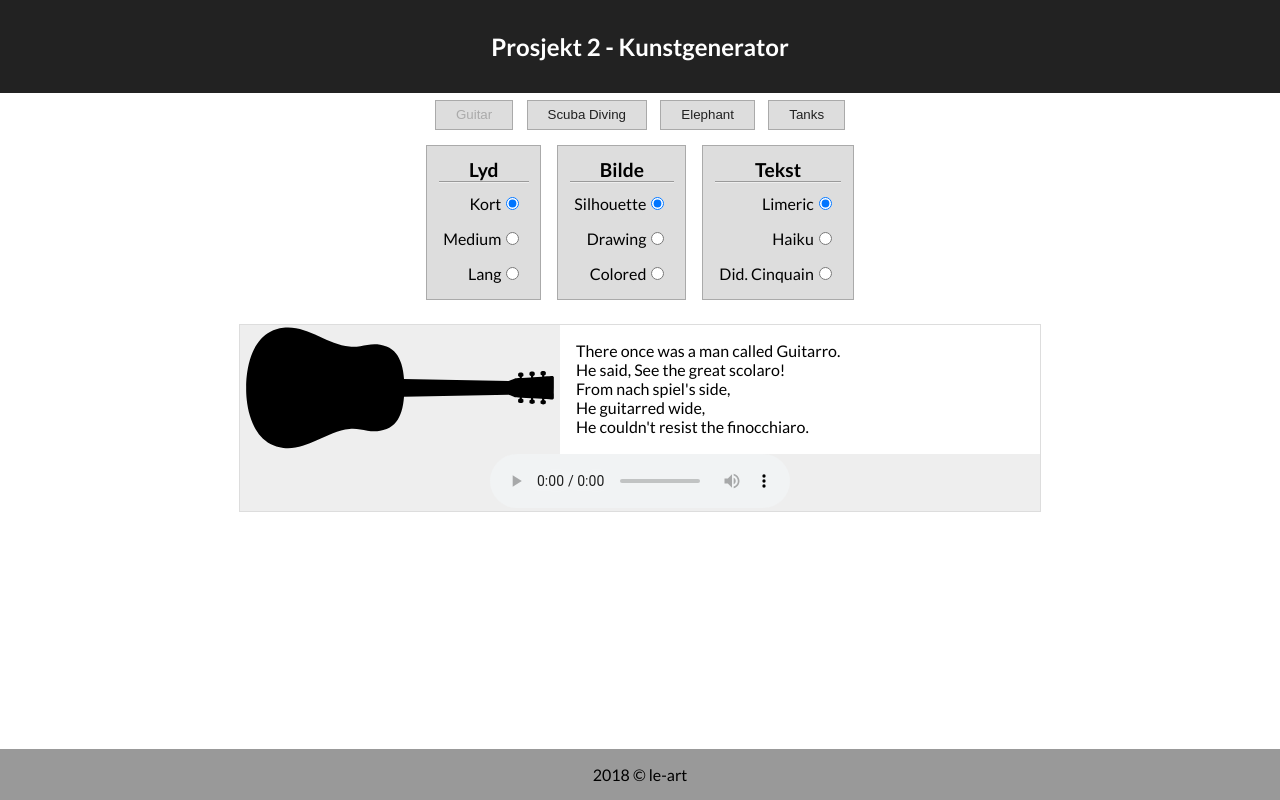
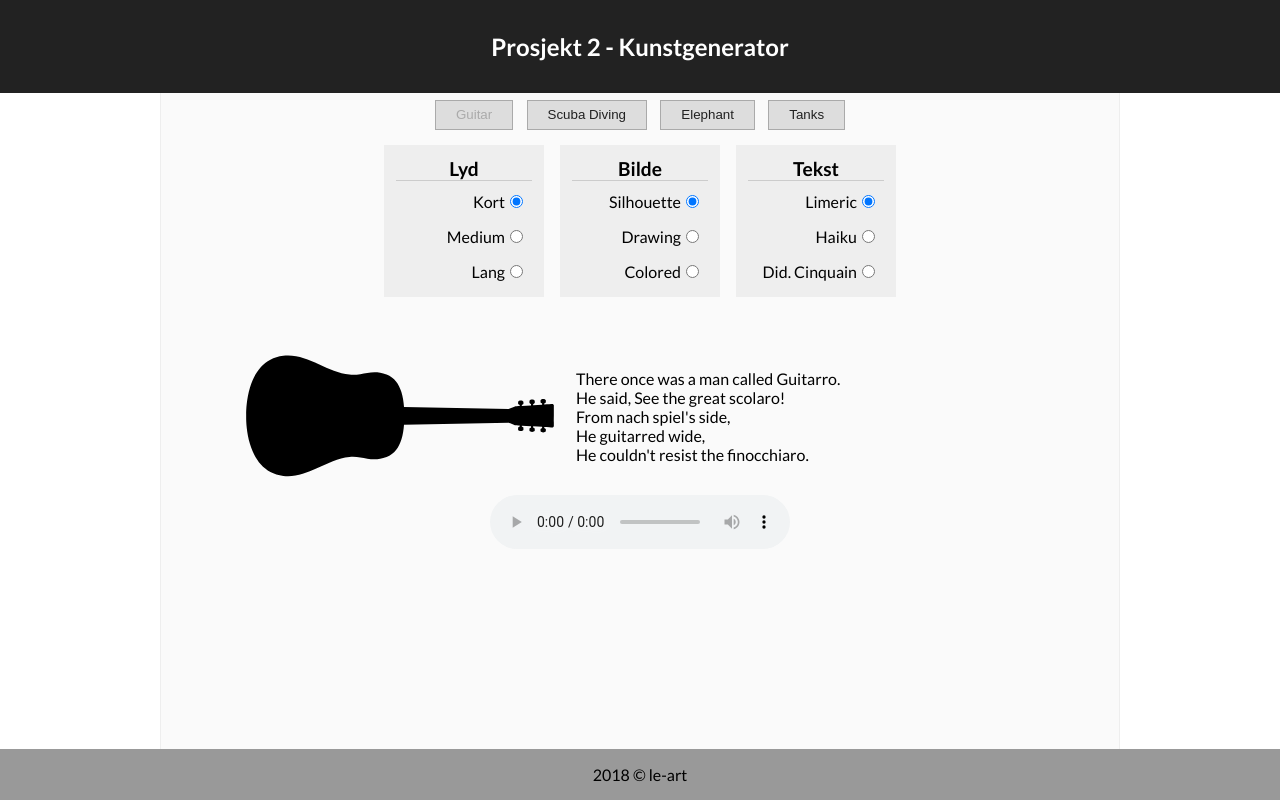
Before and after one commit to IT2810/it2810-webutvikling-h18-prosjekt-2-gruppe--20, a React (Create React App) app: page / in a window 1280 px wide. Built offline with nearby package versions, Linux system fonts and the light colour scheme.

Commit message:
#19 CSS makeover + fix typo in a poem

```diff
--- a/public/db/poems.json
+++ b/public/db/poems.json
@@ -21,7 +21,7 @@
     "text" : "Loving summertime \nA young, elephant snorking \nwatching the savanna"
   },
   {
-    "text" : "Meandering thoughts \nnAn underground, big tanks shoots \nwhilst watching the dead"
+    "text" : "Meandering thoughts \n An underground, big tanks shoots \nwhilst watching the dead"
   },
   {
     "text" : "Guitar \nGuitar playing, show-off \nJerk, string, note \nEver so acoustic \nLost"
--- a/src/components/ArtPresenter/index.css
+++ b/src/components/ArtPresenter/index.css
@@ -1,9 +1,6 @@
 
 .artpresenter {
   align-items: stretch;
-
-  background-color: #eeeeee;
-  border: #dddddd solid 1px;
 
   display: flex;
 
@@ -12,7 +9,7 @@
 
   justify-content: space-around;
 
-  margin: 1em auto;
+  margin: 3em auto 1em auto;
   max-width: 50em;
 
   width: 100%;
@@ -33,9 +30,14 @@
   width: 100%;
 }
 
-/**
- * Prevent the svg from overflowing the parent element
- */
+.artpresenter__audio {
+  margin-top: 0.8em;
+}
+
+
+  /**
+   * Prevent the svg from overflowing the parent element
+   */
 .artpresenter__image svg {
   height: auto;
 
@@ -45,7 +47,6 @@
 }
 
 .artpresenter__text {
-  background-color: #ffffff;
   box-sizing: border-box;
 
   white-space: pre;
--- a/src/components/RadioCategories/index.css
+++ b/src/components/RadioCategories/index.css
@@ -1,9 +1,9 @@
 
 .radiocategories {
     display: inline-grid;
+    flex-basis: 9em;
 
-    background-color: #dddddd;
-    border: #aaaaaa solid 1px;
+    background-color: #eeeeee;
 
     margin: 0.5em;
     padding: 0.5em;
@@ -13,7 +13,7 @@
     text-align: center;
     margin: 0.2em;
     font-size: larger;
-    border-bottom: 2px groove;
+    border-bottom: 1px solid #cccccc;
 }
 
 .radiocategories__label {
--- a/src/index.css
+++ b/src/index.css
@@ -7,6 +7,16 @@ body {
   font-family: 'Lato', Helvetica, sans-serif;
 
   font-size: 16px;
+
+}
+
+main {
+  width: 100%;
+  max-width: 60em;
+  margin: auto;
+  border-left: 1px solid #eee;
+  border-right: 1px solid #eee;
+  background-color: #fafafa;
 }
 
 .centered-horizontal {
```
